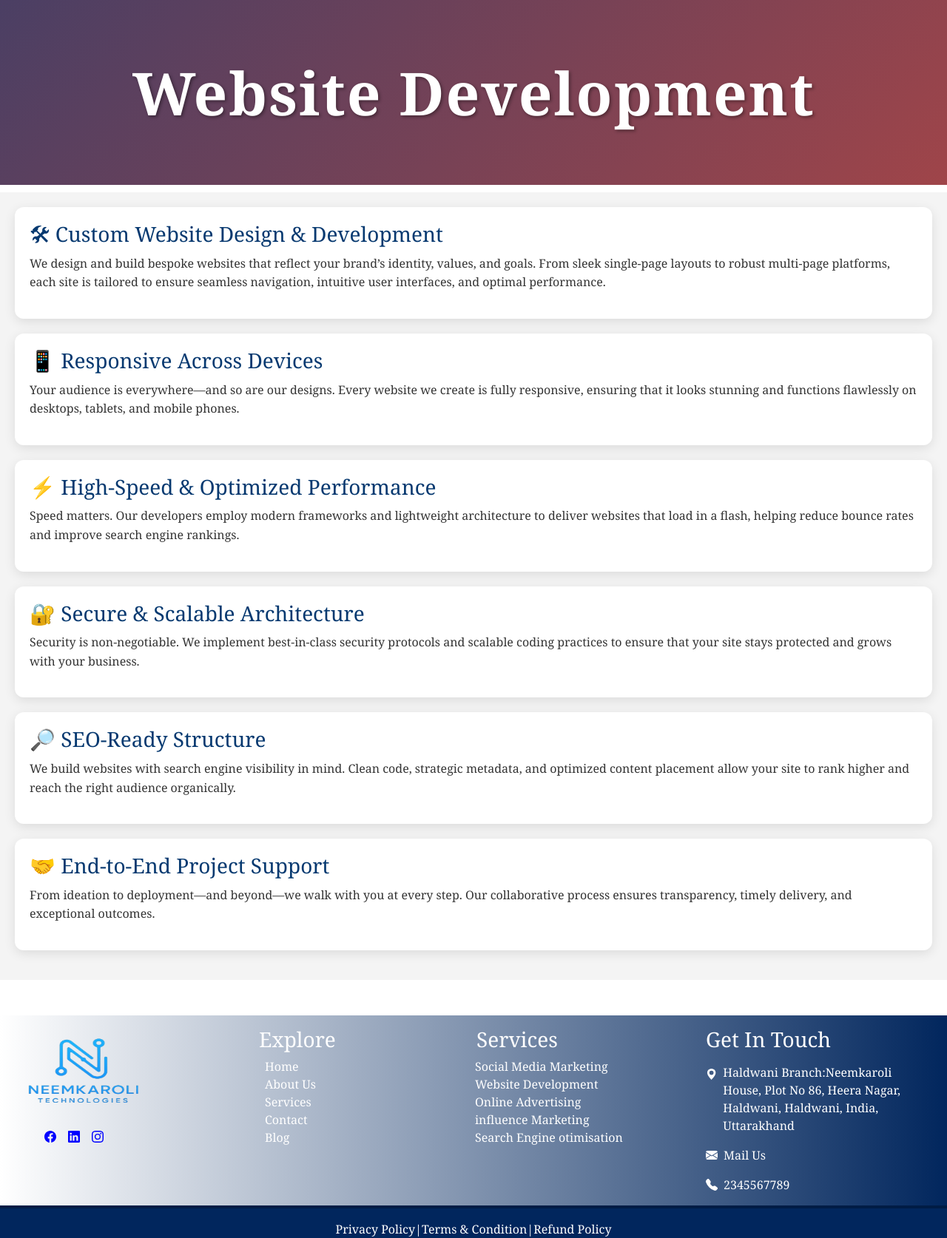
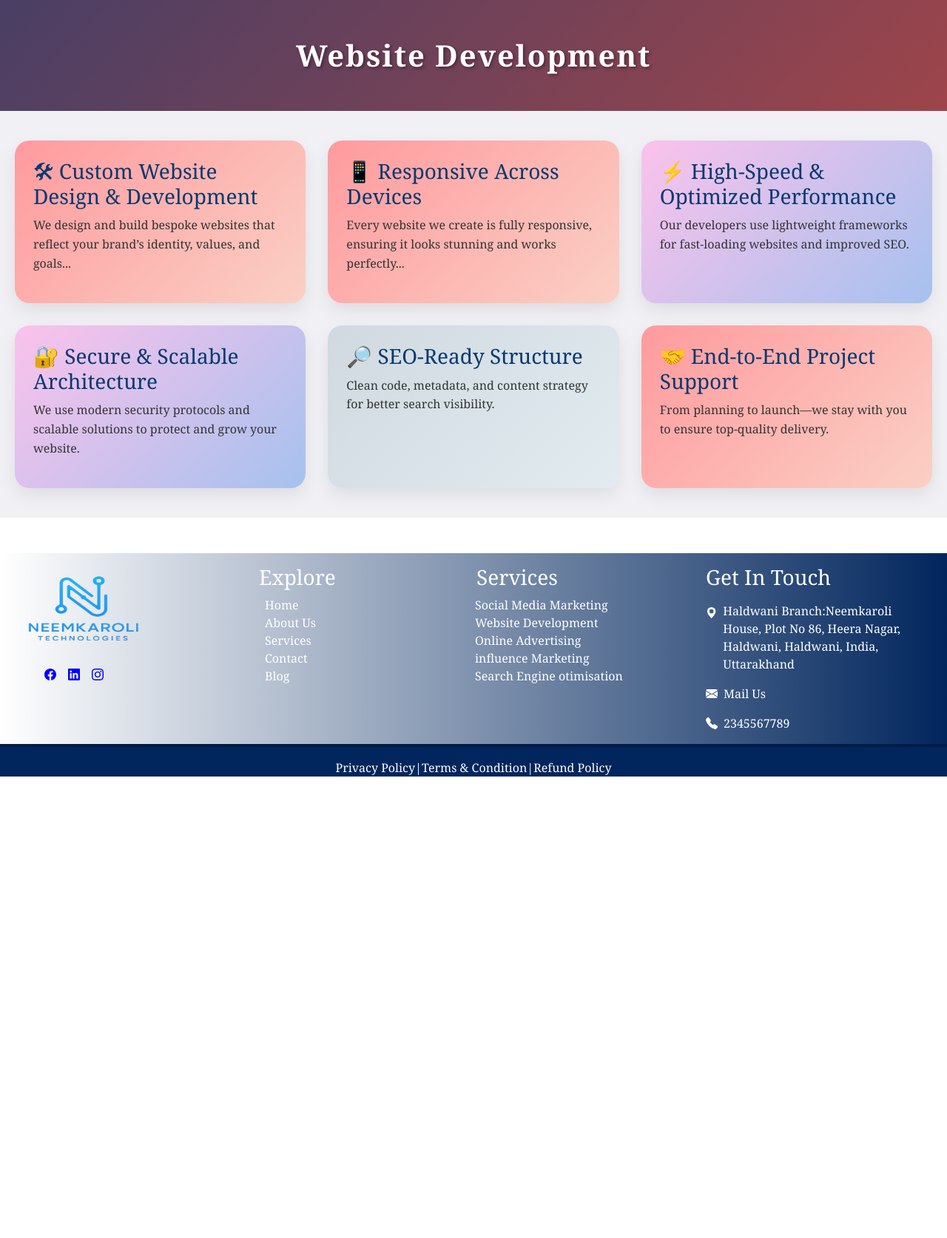
Before and after one commit to neemkaroli12/neemkaroli, a Django app: page /app/web/ in a window 1280 px wide. Shown: the part 186-1860 px from the top of the page at 74% size. After the commit the page ends 1236 px from the top, so only its background shows below. Run offline with Django 5.2, Linux system fonts and the light colour scheme.

Commit message:
color commit

```diff
--- a/my_app/templates/my_app/seo.html
+++ b/my_app/templates/my_app/seo.html
@@ -83,7 +83,7 @@
   }
 }
 
-/* Responsive adjustments */
+
 @media (max-width: 768px) {
   .piece {
     width: 80px;
--- a/my_app/templates/my_app/web.html
+++ b/my_app/templates/my_app/web.html
@@ -15,14 +15,14 @@
   display: flex;
   justify-content: center;
   align-items: center;
-  height: 250px;
+  height: 150px;
   background: linear-gradient(-45deg, #ff416c, #ff4b2b, #1e3c72, #2a5298);
   background-size: 800% 800%;
   animation: gradientMove 10s ease infinite;
 }
 
 .puzzle-text {
-  font-size: 5rem;
+  font-size: 2.5rem;
   font-weight: bold;
   text-align: center;
   position: relative;
@@ -44,34 +44,66 @@
 }
 
 .card-section {
-  margin-top: 10px;
-  padding: 20px;
-  background: #f4f4f4;
-  color: #333;
+  padding: 40px 20px;
+  background: #f0f0f5;
+}
+
+.card-grid {
+  display: grid;
+  grid-template-columns: repeat(auto-fit, minmax(320px, 1fr));
+  gap: 30px;
 }
 
 .service-card {
-  background: white;
-  border-radius: 12px;
-  box-shadow: 0 4px 15px rgba(0,0,0,0.1);
-  padding: 20px;
-  margin-bottom: 20px;
-  transition: transform 0.3s ease;
+  background: linear-gradient(135deg, #ffffff, #f9f9ff);
+  border-radius: 20px;
+  box-shadow: 0 10px 25px rgba(0,0,0,0.08);
+  padding: 25px;
+  color: #333;
+  position: relative;
+  overflow: hidden;
+  transition: transform 0.4s ease, box-shadow 0.4s ease;
+  cursor: pointer;
+}
 
+/* Dynamic Gradient Overlay */
+.service-card::before {
+  content: '';
+  position: absolute;
+  top: -50%;
+  left: -50%;
+  width: 200%;
+  height: 200%;
+  background: radial-gradient(circle at center, rgba(255,255,255,0.1), transparent 70%);
+  opacity: 0;
+  transition: opacity 0.4s ease, transform 0.4s ease;
+  transform: scale(0.5);
+  z-index: 0;
+}
+
+.service-card:hover::before {
+  opacity: 1;
+  transform: scale(1.2);
 }
 
 .service-card:hover {
-  transform: translateY(-5px);
+  transform: translateY(-8px);
+  box-shadow: 0 20px 30px rgba(0,0,0,0.1);
 }
 
 .service-card h3 {
   margin-bottom: 10px;
   color: #063970;
+  z-index: 1;
+  position: relative;
 }
 
 .service-card p {
   line-height: 1.6;
+  z-index: 1;
+  position: relative;
 }
+
 @media(max-width:768px){
     .puzzle-text{
         font-size:2.2rem;
@@ -85,48 +117,50 @@
   </div>
 
   <div class="card-section">
+  <div class="card-grid">
     <div class="service-card">
       <h3>🛠 Custom Website Design & Development</h3>
       <p>
-        We design and build bespoke websites that reflect your brand’s identity, values, and goals. From sleek single-page layouts to robust multi-page platforms, each site is tailored to ensure seamless navigation, intuitive user interfaces, and optimal performance.
+        We design and build bespoke websites that reflect your brand’s identity, values, and goals...
       </p>
     </div>
 
     <div class="service-card">
       <h3>📱 Responsive Across Devices</h3>
       <p>
-        Your audience is everywhere—and so are our designs. Every website we create is fully responsive, ensuring that it looks stunning and functions flawlessly on desktops, tablets, and mobile phones.
+        Every website we create is fully responsive, ensuring it looks stunning and works perfectly...
       </p>
     </div>
 
     <div class="service-card">
       <h3>⚡ High-Speed & Optimized Performance</h3>
       <p>
-        Speed matters. Our developers employ modern frameworks and lightweight architecture to deliver websites that load in a flash, helping reduce bounce rates and improve search engine rankings.
+        Our developers use lightweight frameworks for fast-loading websites and improved SEO.
       </p>
     </div>
 
     <div class="service-card">
       <h3>🔐 Secure & Scalable Architecture</h3>
       <p>
-        Security is non-negotiable. We implement best-in-class security protocols and scalable coding practices to ensure that your site stays protected and grows with your business.
+        We use modern security protocols and scalable solutions to protect and grow your website.
       </p>
     </div>
 
     <div class="service-card">
       <h3>🔎 SEO-Ready Structure</h3>
       <p>
-        We build websites with search engine visibility in mind. Clean code, strategic metadata, and optimized content placement allow your site to rank higher and reach the right audience organically.
+        Clean code, metadata, and content strategy for better search visibility.
       </p>
     </div>
 
     <div class="service-card">
       <h3>🤝 End-to-End Project Support</h3>
       <p>
-        From ideation to deployment—and beyond—we walk with you at every step. Our collaborative process ensures transparency, timely delivery, and exceptional outcomes.
+        From planning to launch—we stay with you to ensure top-quality delivery.
       </p>
     </div>
   </div>
+</div>
 
   <script>
     const hero = document.getElementById("hero");
@@ -148,7 +182,22 @@
       index = (index + 1) % gradients.length;
     }
 
-    setInterval(changeBackground, 4000); // change every 4 seconds
+    setInterval(changeBackground, 4000);
+
+  const colors = [
+    ['#ff9a9e', '#fad0c4'],
+    ['#a1c4fd', '#c2e9fb'],
+    ['#fbc2eb', '#a6c1ee'],
+    ['#ffecd2', '#fcb69f'],
+    ['#cfd9df', '#e2ebf0'],
+  ];
+
+  document.querySelectorAll('.service-card').forEach(card => {
+    const [start, end] = colors[Math.floor(Math.random() * colors.length)];
+    card.style.background = `linear-gradient(135deg, ${start}, ${end})`;
+  });
+
+
   </script>
 
 
```
Also changed, not shown: my_app/templates/my_app/smm.html (+3 -29 lines).
